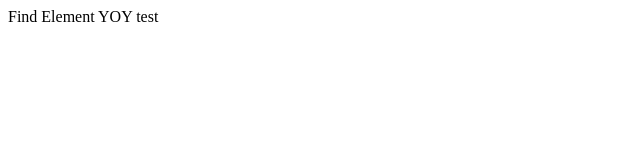
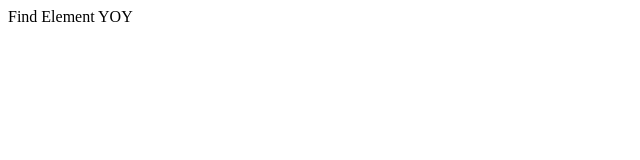
Before and after one commit to samithf/npm-versioning, a website: page index.html in a window 1280 px wide. Shown: the full height of the page, 0-640 px from the left. Drawn offline with Linux system fonts and the light colour scheme.

Commit message:
fix: CT:1212 bug fixes

```diff
--- a/index.html
+++ b/index.html
@@ -7,6 +7,6 @@
     <title>Hello Test</title>
   </head>
   <body>
-    Find Element YOY test
+    Find Element YOY
   </body>
 </html>
```
